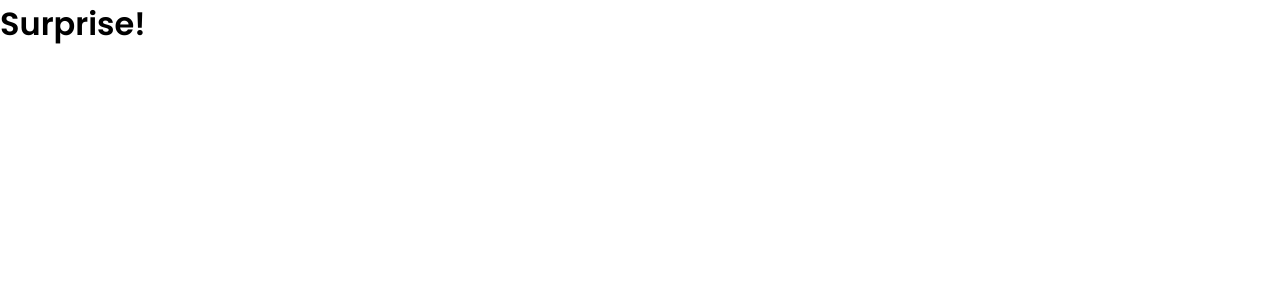
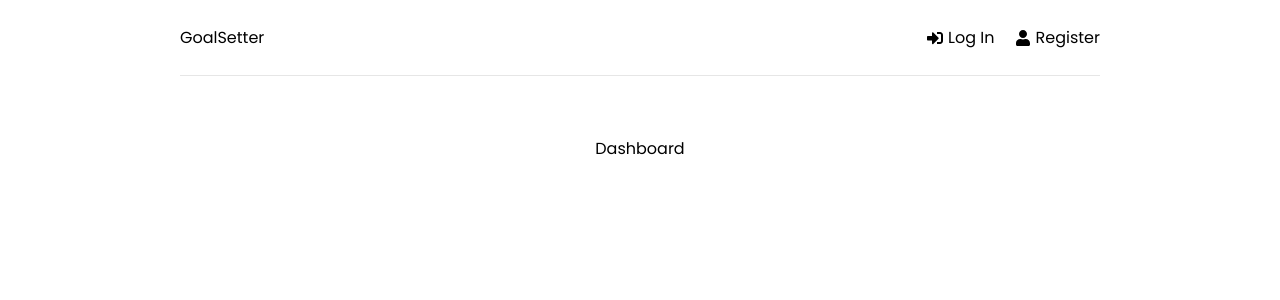
Before and after one commit to mandathompson/MERN2022, a React (Create React App) app in the folder frontend/: page / in a window 1280 px wide. Shown: the top 300 px of the page. Built offline with nearby package versions, Linux system fonts and the light colour scheme.

Commit message:
setting up routes

```diff
--- a/frontend/package.json
+++ b/frontend/package.json
@@ -9,7 +9,9 @@
     "@testing-library/user-event": "^7.2.1",
     "react": "^17.0.2",
     "react-dom": "^17.0.2",
+    "react-icons": "^4.3.1",
     "react-redux": "^7.2.6",
+    "react-router-dom": "^6.2.2",
     "react-scripts": "5.0.0"
   },
   "scripts": {
--- a/frontend/src/App.js
+++ b/frontend/src/App.js
@@ -1,10 +1,24 @@
 import React from 'react';
+import { BrowserRouter as Router, Routes, Route} from 'react-router-dom'
+import Dashboard from './pages/Dashboard'
+import Register from './pages/Register'
+import Login from './pages/Login'
+import Header from './components/Header'
 
 function App() {
   return (
-    <div>
-      <h1>Surprise!</h1>
-    </div>
+    <>
+    <Router>
+      <div className="container">
+        <Header />
+        <Routes>
+          <Route path='/' element={<Dashboard />} />
+          <Route path='/login' element={<Login />} />
+          <Route path='/register' element={<Register />} />
+        </Routes>
+      </div>
+    </Router>
+    </>
   );
 }
 
--- /dev/null
+++ b/frontend/src/components/Header.jsx
@@ -0,0 +1,27 @@
+import { FaSignInAlt, FaSignOutAlt, FaUser } from 'react-icons/fa'
+import { Link } from 'react-router-dom'
+
+
+const Header = () => {
+  return (
+    <header className='header'>
+        <div className="logo">
+            <Link to='/'>GoalSetter</Link>
+        </div>
+        <ul>
+            <li>
+                <Link to='/login'>
+                    <FaSignInAlt/>Log In
+                </Link>
+            </li>
+            <li>
+                <Link to='/register'>
+                    <FaUser/>Register
+                </Link>
+            </li>
+        </ul>
+    </header>
+  )
+}
+
+export default Header
--- /dev/null
+++ b/frontend/src/pages/Dashboard.jsx
@@ -0,0 +1,8 @@
+
+const Dashboard = () => {
+  return (
+    <div>Dashboard</div>
+  )
+}
+
+export default Dashboard
--- /dev/null
+++ b/frontend/src/pages/Login.jsx
@@ -0,0 +1,8 @@
+
+const Login = () => {
+  return (
+    <div>Login</div>
+  )
+}
+
+export default Login
--- /dev/null
+++ b/frontend/src/pages/Register.jsx
@@ -0,0 +1,8 @@
+
+const Register = () => {
+  return (
+    <div>Register</div>
+  )
+}
+
+export default Register
```
Also changed, not shown: 1 other file (tests, documents, lock files or other folders).
